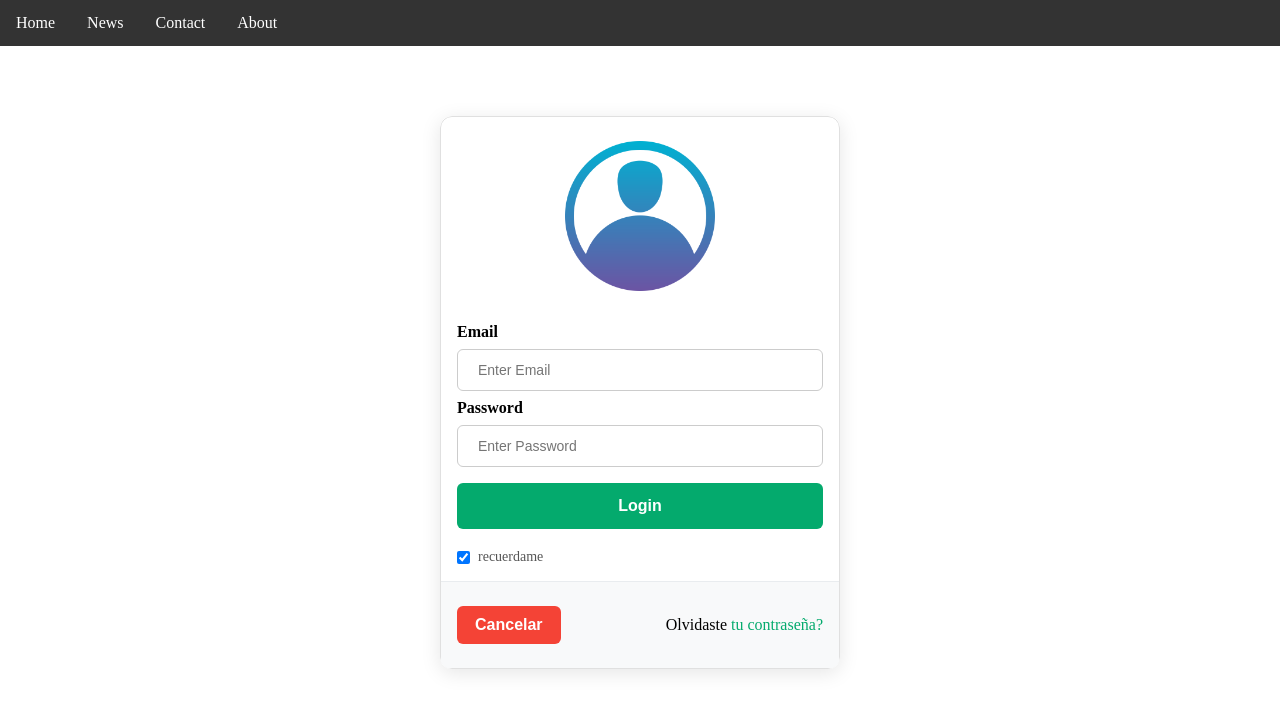
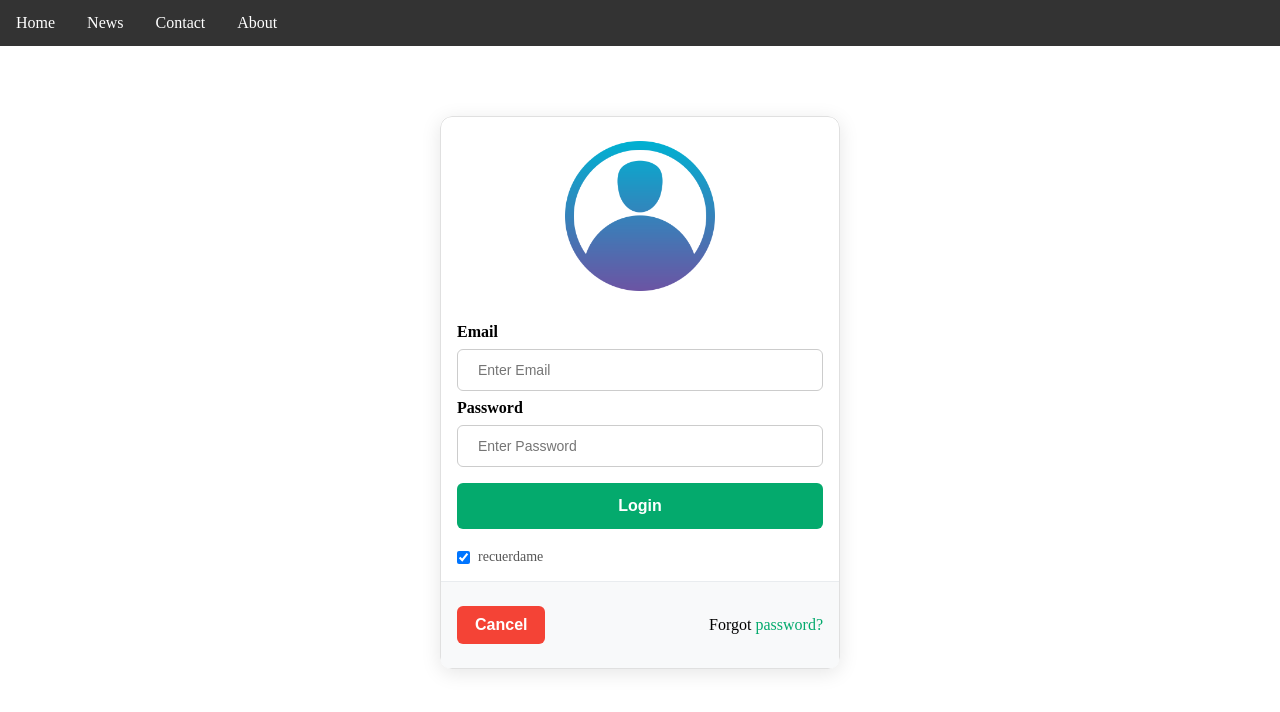
Before and after one commit to VYRUZG/practicaVue, a Vue app: page / in a window 1280 px wide. Shown: the top 712 px of the page. Built offline with nearby package versions, Linux system fonts and the light colour scheme.

Commit message:
cambios al ingles

```diff
--- a/src/components/Form.vue
+++ b/src/components/Form.vue
@@ -33,8 +33,8 @@
         </div>
 
         <div class="container footer-container">
-          <button type="button" class="cancelbtn" @click="resetForm">Cancelar</button>
-          <span class="psw">Olvidaste <a href="#">tu contraseña?</a></span>
+          <button type="button" class="cancelbtn" @click="resetForm">Cancel</button>
+          <span class="psw">Forgot <a href="#">password?</a></span>
         </div>
       </form>
     </div>
```
